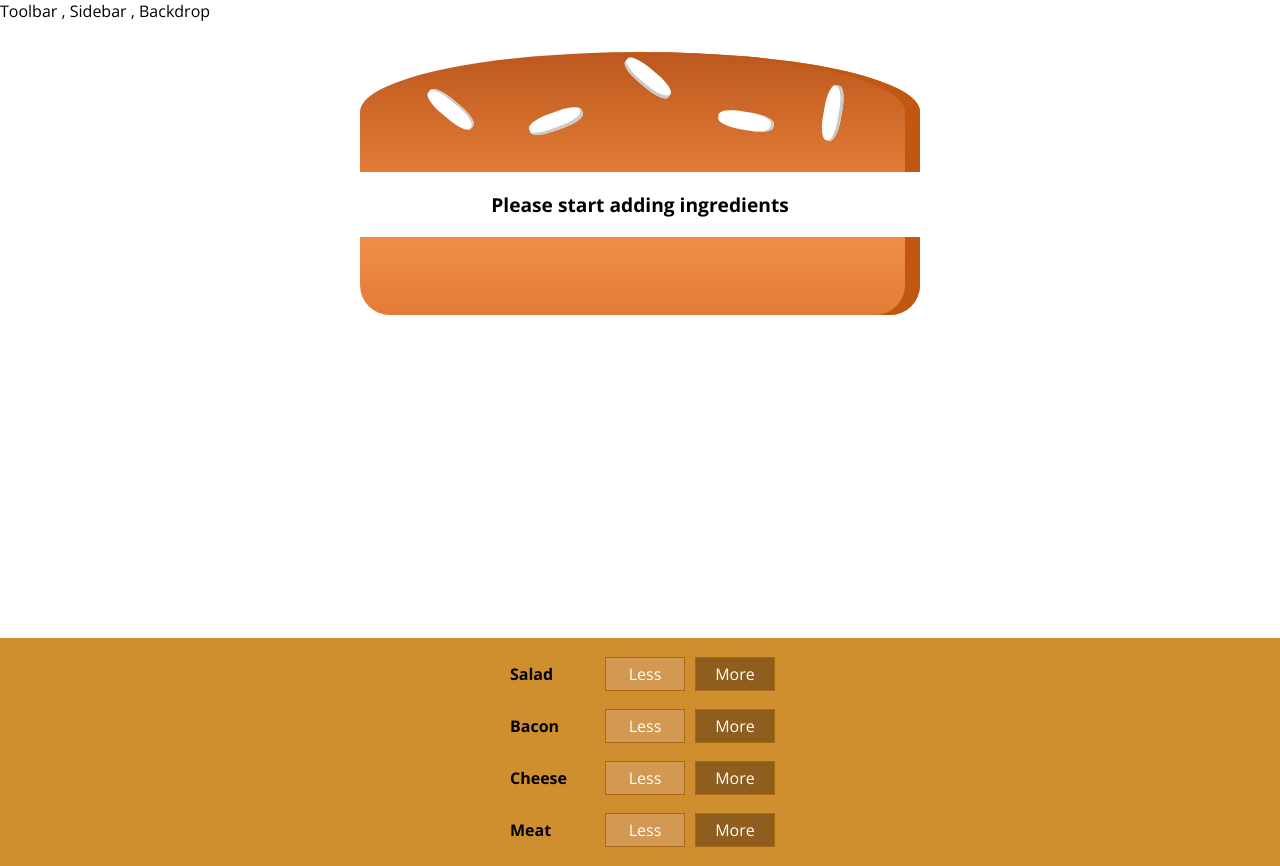
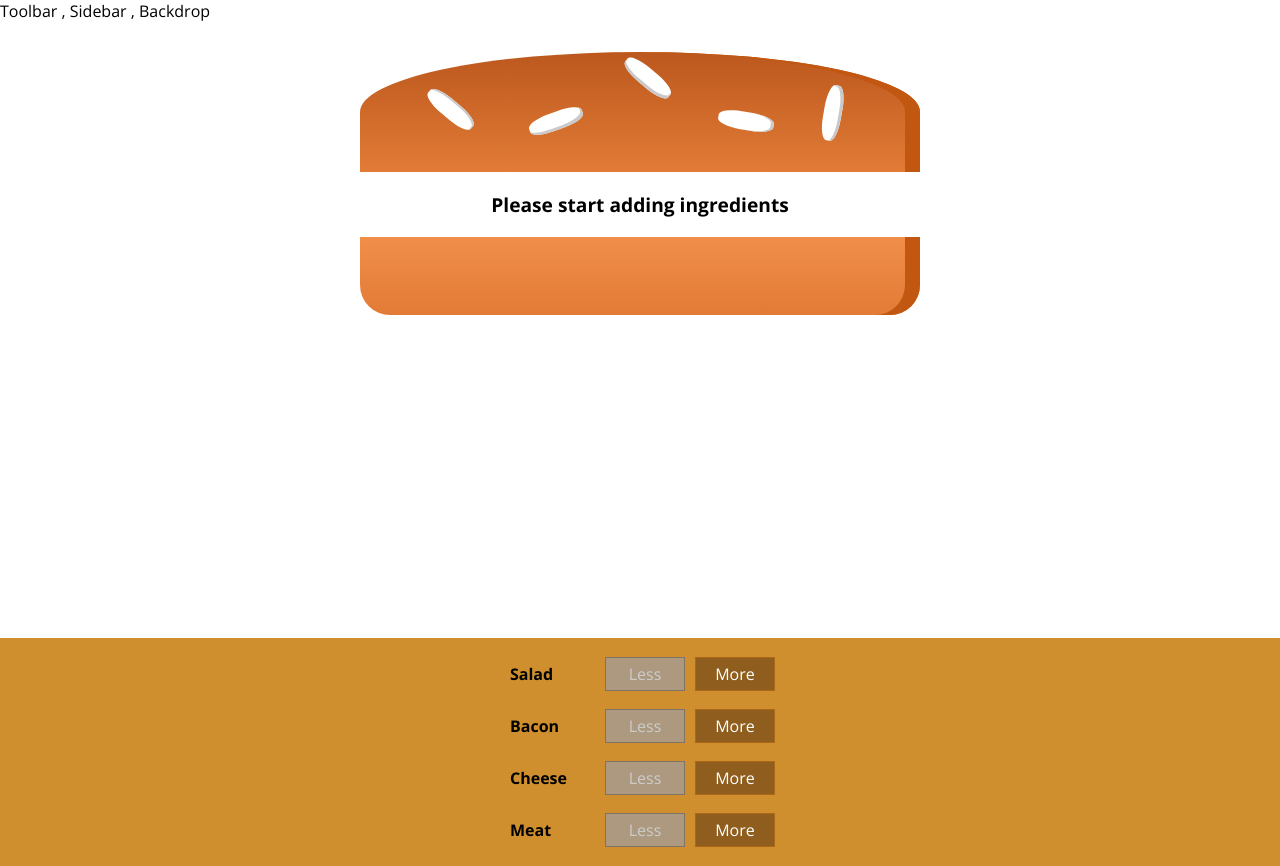
Before and after one commit to ShashankBiplav/the_burger_builder, a React (Create React App) app: page / in a window 1280 px wide. Built offline with nearby package versions, Linux system fonts and the light colour scheme.

Commit message:
Added the functionality to add and remove ingredients dynamically

```diff
--- a/src/components/Burger/BuildControls/BuildControl/BuildControl.js
+++ b/src/components/Burger/BuildControls/BuildControl/BuildControl.js
@@ -5,8 +5,8 @@ import classes from './BuildControl.module.css';
 const buildControl =(props) => (
     <div className={classes.BuildControl}>
         <div className={classes.Label}>{props.label}</div>
-        <button className={classes.Less}>Less</button>
-        <button className={classes.More}>More</button>
+        <button className={classes.Less} onClick={props.removed} disabled={props.disabled}>Less</button>
+        <button className={classes.More} onClick={props.added} >More</button>
     </div>
 );
 
--- a/src/components/Burger/BuildControls/BuildControls.js
+++ b/src/components/Burger/BuildControls/BuildControls.js
@@ -14,7 +14,12 @@ const controls = [
 const buildControls = (props) => (
     <div className={classes.BuildControls}>
         {controls.map(ctrl => (
-            <BuildControl key={ctrl.label} label={ctrl.label} />
+            <BuildControl added={()=>props.ingredientAdded(ctrl.type)}
+                          removed={()=>props.ingredientRemoved(ctrl.type)}
+                          key={ctrl.label}
+                          label={ctrl.label}
+                          disabled={props.disabled[ctrl.type]}
+                          />
         ))}
     </div>
 );
--- a/src/containers/BurgerBuilder/BurgerBuilder.js
+++ b/src/containers/BurgerBuilder/BurgerBuilder.js
@@ -3,6 +3,13 @@ import Aux from '../../hoc/Aux';
 
 import Burger from '../../components/Burger/Burger';
 import BuildControls from '../../components/Burger/BuildControls/BuildControls';
+
+const INGREDIENT_PRICES = {
+    salad : 20,
+    cheese : 20,
+    meat : 40,
+    bacon : 30
+};
 
 class BurgerBuilder extends Component{
     state ={
@@ -11,13 +18,49 @@ class BurgerBuilder extends Component{
             bacon: 0,
             cheese: 0,
             meat: 0
+        },
+        totalPrice: 30
+    };
+    addIngredientHandler = (type) => {
+        const oldCount = this.state.ingredients[type];
+        const updatedCount = oldCount + 1;
+        const updatedIngredients = {
+            ...this.state.ingredients
+        };
+        updatedIngredients[type] = updatedCount;
+        const priceAddition = INGREDIENT_PRICES[type];
+        const oldPrice = this.state.totalPrice;
+        const newPrice = oldPrice + priceAddition;
+        this.setState({totalPrice: newPrice, ingredients: updatedIngredients});
+    };
+    removeIngredientHandler = (type) => {
+        const oldCount = this.state.ingredients[type];
+        if (oldCount <= 0){
+            return ;
         }
+        const updatedCount = oldCount - 1;
+        const updatedIngredients = {
+            ...this.state.ingredients
+        };
+        updatedIngredients[type] = updatedCount;
+        const priceDeduction = INGREDIENT_PRICES[type];
+        const oldPrice = this.state.totalPrice;
+        const newPrice = oldPrice - priceDeduction;
+        this.setState({totalPrice: newPrice, ingredients: updatedIngredients});
     };
     render(){
+        const disabledInfo ={
+            ...this.state.ingredients
+        };
+        for (let key in disabledInfo){
+            disabledInfo[key] = disabledInfo[key] <=0;
+        }
         return(
             <Aux>
                 <Burger ingredients={this.state.ingredients}/>
-                <BuildControls />
+                <BuildControls ingredientAdded={this.addIngredientHandler}
+                    ingredientRemoved={this.removeIngredientHandler}
+                    disabled={disabledInfo}/>
             </Aux>
         );
     }
```
